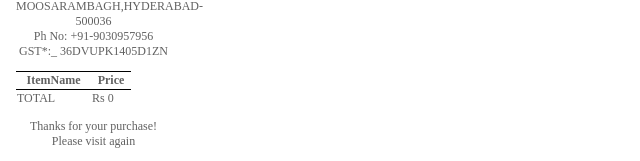
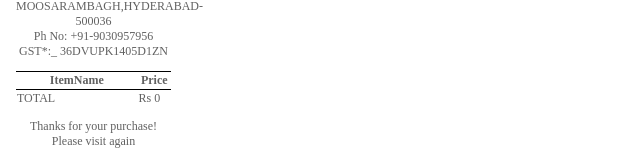
Before and after one commit to vinay0018/angular-dmnadg-4gnaxb, an Angular app: page / in a window 1280 px wide. Shown: the part 2668-2829 px from the top of the page, without its empty margins (0-640 px from the left). Built offline with nearby package versions, Linux system fonts and the light colour scheme.

Commit message:
adjusted the table pixels

```diff
--- a/src/app/product-list/product-list.component.css
+++ b/src/app/product-list/product-list.component.css
@@ -31,16 +31,11 @@ table {
 
 td.ItemName,
 th.ItemName {
-    width: 75px;
-    max-width: 75px;
+    width: 140px;
+    max-width: 140px;
 }
 
-td.quantity,
-th.quantity {
-    width: 40px;
-    max-width: 40px;
-    word-break: break-all;
-}
+
 
 td.price,
 th.price {
```
